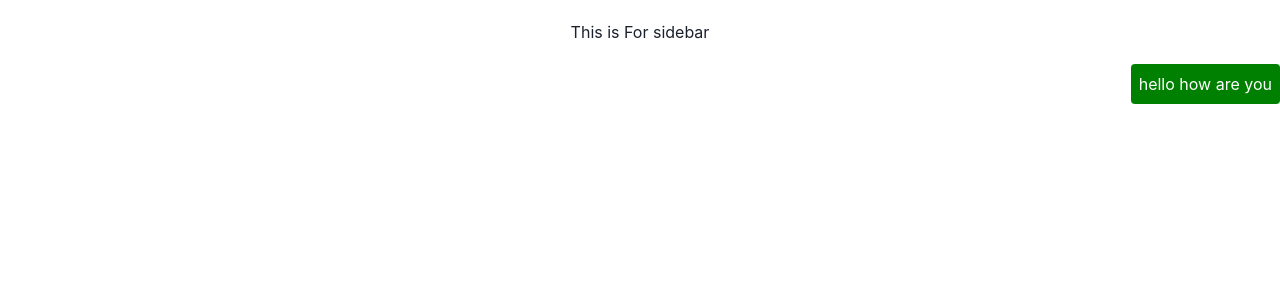
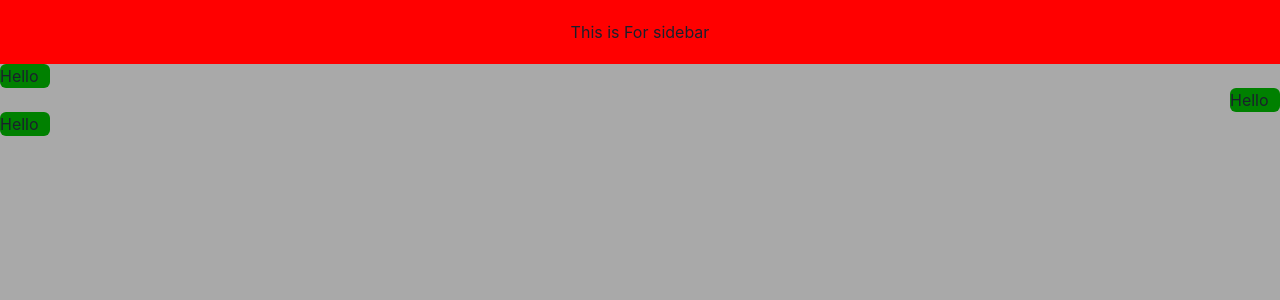
Before and after one commit to Fahlevi20/gpt-chatbot-next-js, a Next.js app: page / in a window 1280 px wide. Shown: the top 300 px of the page. Built offline with nearby package versions, Linux system fonts and the light colour scheme.

Commit message:
fix input and output messages

```diff
--- a/src/app/components/Chat/ChatScreen.tsx
+++ b/src/app/components/Chat/ChatScreen.tsx
@@ -1,14 +1,25 @@
-import { Box, DarkMode, HStack } from "@chakra-ui/react";
+import { Box, DarkMode, Flex, HStack, Text } from "@chakra-ui/react";
 
 export default function ChatScreen() {
     return(
-        <HStack alignSelf={'flex-end'} rounded={'lg'} borderRadius={'base'} width={"auto"} border={1} bg={'green'} p={2} color={"white"}>
-            <text>
-                hello how are you
-            </text>
-        </HStack>
 
-    //     <Box backgroundColor={"black"} width='100%' height={800} p={100}>
+        // <HStack alignSelf={'flex-end'} rounded={'lg'} borderRadius={'base'} width={"auto"} border={1} bg={'green'} p={2} color={"white"}>
+            <Flex direction={'column'}>
+            <Flex backgroundColor={'green'} width={'fit-content'} minWidth={50} rounded={'md'} minH={5} alignSelf={'flex-start'}>
+                <Text>Hello</Text>
+            </Flex>
+            <Flex backgroundColor={'green'} width={'fit-content'} minWidth={50} rounded={'md'} minH={5} alignSelf={'flex-end'}>
+                <Text>Hello</Text>
+            </Flex>
+            <Flex backgroundColor={'green'} width={'fit-content'} minWidth={50} rounded={'md'} minH={5}alignSelf={'flex-start'}>
+                <Text>Hello</Text>
+            </Flex>
+            </Flex>
+
+
+
+
+    /* //     <Box backgroundColor={"black"} width='100%' height={800} p={100}>
     //         this is chatscreen
 
     //         <Box p={5} backgroundColor={"green"}
@@ -36,6 +47,6 @@ export default function ChatScreen() {
     //             Hello
     //         </text>
     //  </HStack>
-    //     </Box>
+    //     </Box> */
     )
 }
--- a/src/app/components/Navbar/Navbar.tsx
+++ b/src/app/components/Navbar/Navbar.tsx
@@ -2,7 +2,8 @@ import { Box, Center } from "@chakra-ui/react";
 
 export default function NavBar (){
     return(
-        <Box p={5} textAlign={"Center"}>
+        <Box p={5} textAlign={"Center"}
+        backgroundColor={'red'}>
             This is For sidebar
 
         </Box>
--- a/src/app/page.tsx
+++ b/src/app/page.tsx
@@ -10,14 +10,16 @@ export default function Home() {
     <NavBar/>
 
     <main>
- <VStack>
+      <Box backgroundColor={'darkgray'} height={800}>
+ {/* <VStack > */}
+
 {/* <Box backgroundColor={"gray"} width={"100%"} height={'800px'} color='white' p={4}>  */}
 
 
 <ChatScreen/>
   {/* </Box>   */}
-  </VStack>
-
+  {/* </VStack>  */}
+  </Box>
 
 
     </main>
```
